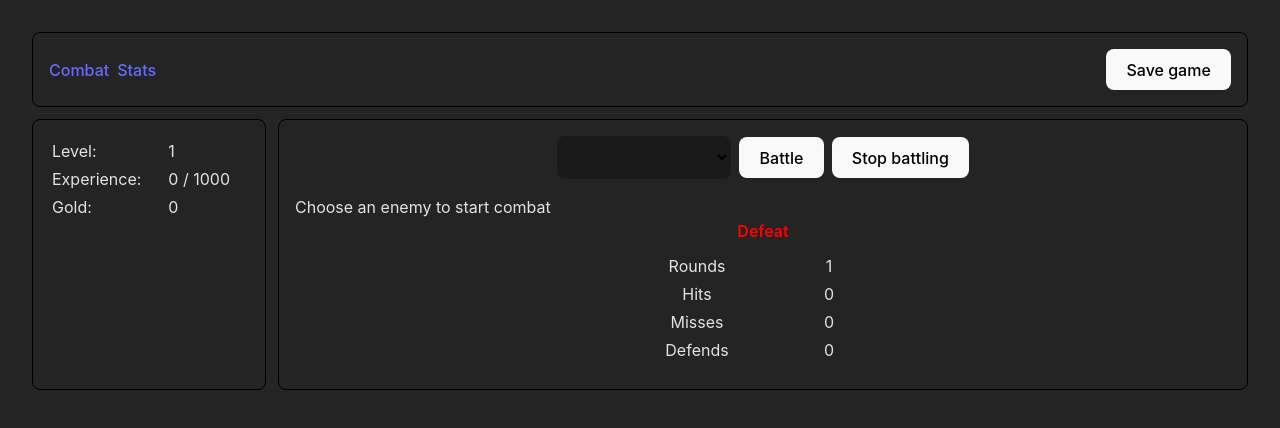
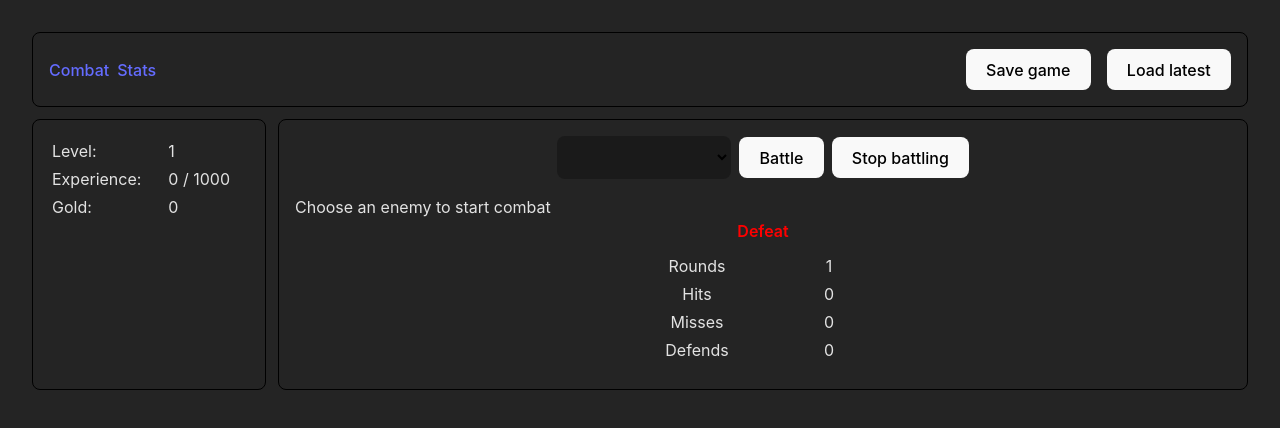
Before and after one commit to MJZwart/idle-questify, a Vue app: page / in a window 1280 px wide. Shown: the top 428 px of the page. Built offline with nearby package versions, Linux system fonts and the light colour scheme.

Commit message:
Added load button

```diff
--- a/resources/js/components/Tabs.vue
+++ b/resources/js/components/Tabs.vue
@@ -3,11 +3,12 @@
         <a @click="swapTab('combat')">Combat</a>
         <a @click="swapTab('stats')">Stats</a>
         <button class="ml-auto" @click="saveGame">Save game</button>
+        <button class="ml-2" @click="loadGame">Load latest</button>
     </div>
 </template>
 
 <script setup lang="ts">
-import {saveGame} from 'service/saveService';
+import {loadGame, saveGame} from 'service/saveService';
 import {swapTab} from 'service/tabService';
 
 //
```
